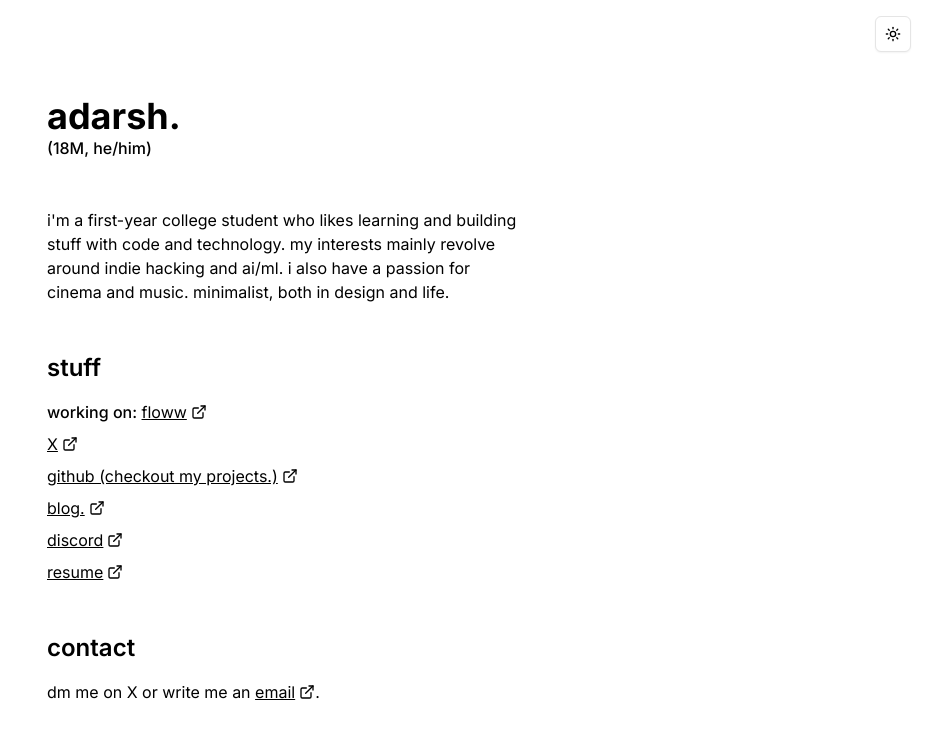
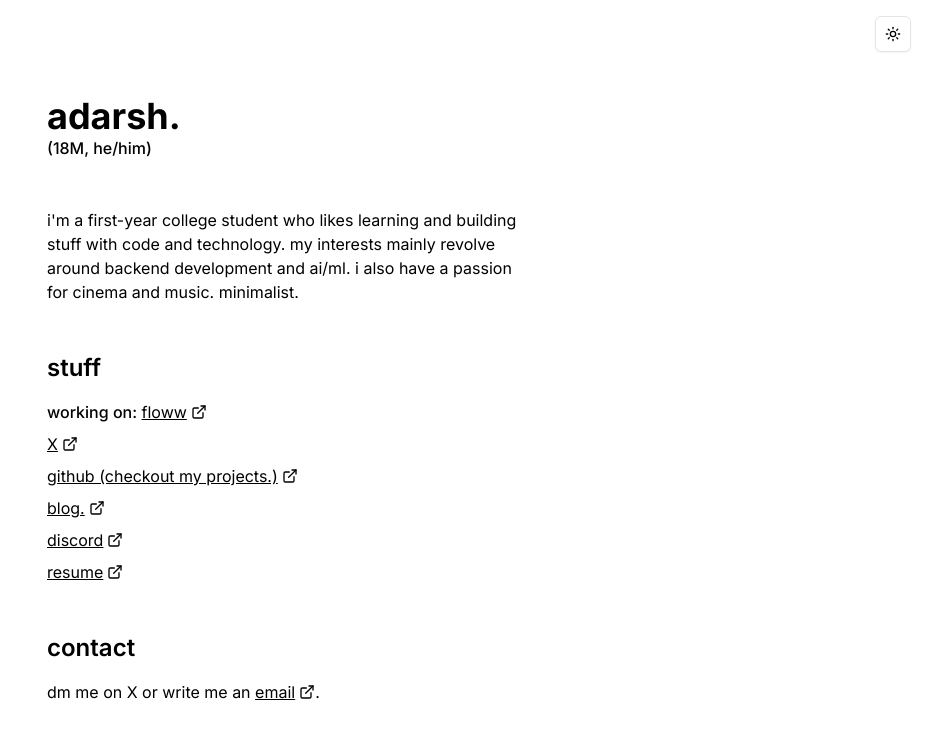
Before and after one commit to axdrsh/www, a Next.js app: page / in a window 1280 px wide. Shown: the top 738 px of the page, without its empty margins (353-1280 px from the left). Built offline with nearby package versions, Linux system fonts and the light colour scheme.

Commit message:
updared about

```diff
--- a/src/app/page.tsx
+++ b/src/app/page.tsx
@@ -13,8 +13,8 @@ export default function Home() {
           <p>
             i'm a first-year college student who likes learning and building
             stuff with code and technology. my interests mainly revolve around
-            indie hacking and ai/ml. i also have a passion for cinema and music.
-            minimalist, both in design and life.
+            backend development and ai/ml. i also have a passion for cinema and
+            music. minimalist.
           </p>
         </div>
       </section>
```
